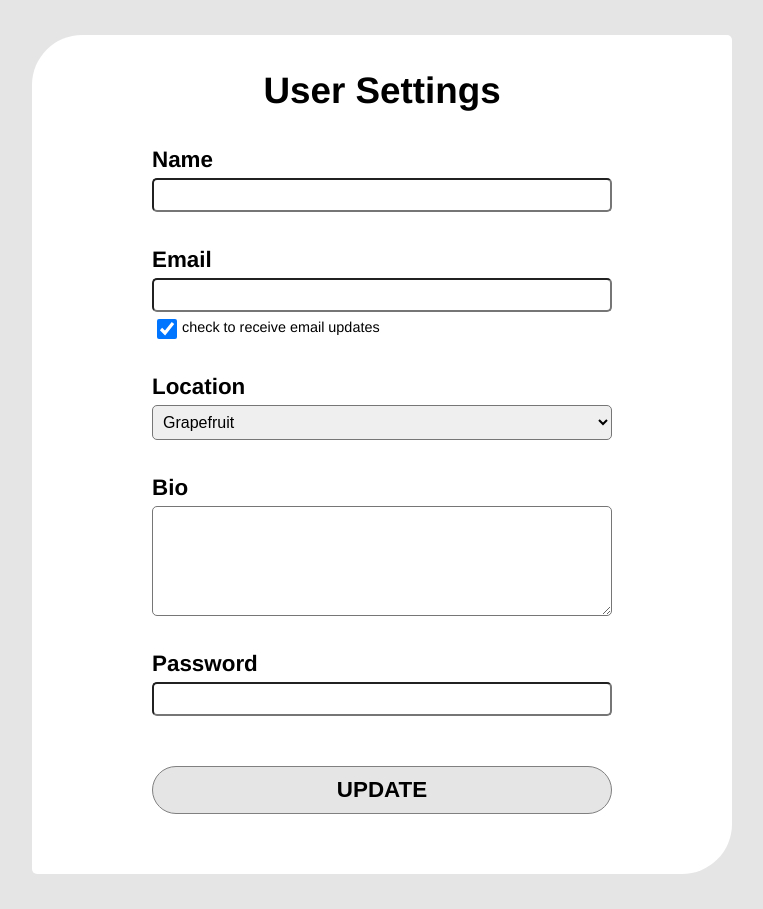
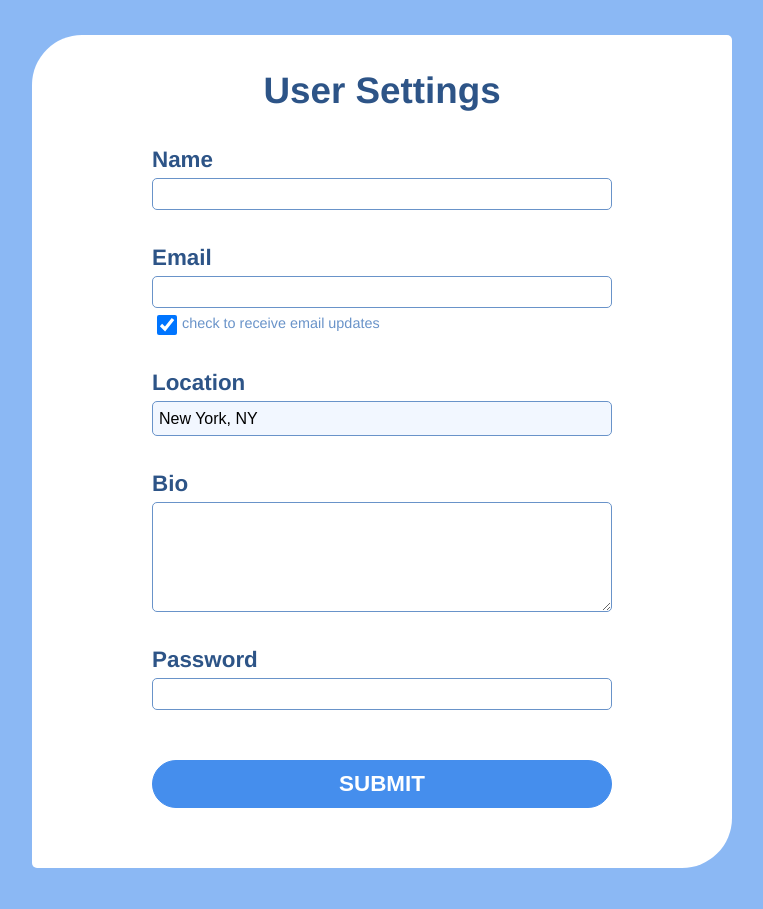
Before and after one commit to EvanPavley/user-frontend, a React (Create React App) app: page / in a window 1280 px wide. Shown: the whole page, without its empty margins (258-1021 px from the left). Built offline with nearby package versions, Linux system fonts and the light colour scheme; no server answers.

Commit message:
ui tweaks

```diff
--- a/src/components/app/App.css
+++ b/src/components/app/App.css
@@ -15,5 +15,6 @@
 .title{
   text-align: center;
   margin-bottom: 35px;
-  font-size: 2.3em
+  font-size: 2.3em;
+  color: #2d5487;
 }
--- a/src/components/app/App.js
+++ b/src/components/app/App.js
@@ -2,20 +2,40 @@ import React from 'react'
 
 import './App.css';
 import SettingsForm from'../settingsForm/SettingsForm'
+const BACKEND_URL = 'http://localhost:3001/userSettings'
 
 class App extends React.Component {
   state = {
+    id: '',
     name: '',
     email: '',
     updates: true,
     location: '',
     bio: '',
     password: '',
+    isClear: true,
   }
 
-  handleSubmit = (event) => {
-    event.preventDefault();
-    console.log(this.state);
+  componentDidMount() {
+    fetch(BACKEND_URL)
+      .then(r => r.json())
+      .then(currentSettings => {
+        currentSettings[0] !== undefined ?
+          this.setState({
+            id: currentSettings[0]._id,
+            name: currentSettings[0].name,
+            email: currentSettings[0].email,
+            updates: currentSettings[0].updates,
+            location: currentSettings[0].location,
+            bio: currentSettings[0].bio,
+            password: currentSettings[0].password,
+            isClear: false,
+          })
+        :
+          this.setState({
+            isClear: true,
+          })
+      })
   }
 
   handleChange = (event) => {
@@ -27,13 +47,20 @@ class App extends React.Component {
       [name]: value
     });
   }
+
+  handleSubmit = (event) => {
+    event.preventDefault();
+    console.log(this.state);
+  }
+
   render () {
+    console.log(this.state);
     return (
       <div className="app-container">
         <div className="userSettings-container">
           <h1 className="title">User Settings</h1>
           <SettingsForm
-            inputs={this.state}
+            settings={this.state}
             handleSubmit={this.handleSubmit}
             handleChange={this.handleChange}
             />
--- a/src/components/settingsForm/SettingsForm.css
+++ b/src/components/settingsForm/SettingsForm.css
@@ -1,6 +1,7 @@
 .settingsForm-label{
   font-size: 1.4em;
   margin-bottom: 5px;
+  color: #2d5487;
 }
 
 .settingsForm-input{
@@ -9,10 +10,12 @@
   width: 100%;
   margin-bottom: 35px;
   border-radius: 5px;
+  border: 1px solid #6993C9;
 }
 
 .textarea{
   height: 110px;
+  border: 1px solid #6993C9;
 }
 
 .email{
@@ -21,6 +24,11 @@
 
 .select{
   height: 35px;
+  padding-right: 10px;
+  -moz-appearance: none;
+  -webkit-appearance: none;
+  appearance: none;
+  background-color: #f2f7ff;
 }
 
 .password{
@@ -28,7 +36,8 @@
 }
 
 .submit{
-  background-color: #e5e5e5;
+  background-color: #458EED;
+  color: white;
 
   font-weight: bold;
   font-size: 1.4em;
@@ -37,7 +46,7 @@
   padding-bottom: 10px;
   margin-bottom: 0px;
 
-  border: 1px solid gray;
+  border: 1px solid #458EED;
   border-radius: 50px;
 
   text-transform: uppercase;
@@ -51,6 +60,7 @@
 .checkbox-text{
   font-size: .9em;
   margin-left: 5px;
+  color: #6993C9;
 }
 
 .checkbox {
@@ -58,3 +68,7 @@
   width: 20px;
 	height: 20px;
 }
+
+textarea:focus, input:focus, select:focus{
+    outline: none;
+}
--- a/src/components/settingsForm/SettingsForm.js
+++ b/src/components/settingsForm/SettingsForm.js
@@ -13,7 +13,7 @@ const SettingsForm = (props) => {
             type="text"
             name="name"
             onChange={(e) => props.handleChange(e)}
-            value={props.inputs.name}
+            value={props.settings.name}
             />
         </label>
         <label>
@@ -23,7 +23,7 @@ const SettingsForm = (props) => {
             type="text"
             name="email"
             onChange={(e) => props.handleChange(e)}
-            value={props.inputs.email}
+            value={props.settings.email}
             />
           <div className="settingsForm-checkbox-container">
             <input
@@ -31,7 +31,7 @@ const SettingsForm = (props) => {
               type="checkbox"
               name="updates"
               onChange={(e) => props.handleChange(e)}
-              checked={props.inputs.updates}
+              checked={props.settings.updates}
               />
             <p className="checkbox-text"> check to receive email updates</p>
           </div>
@@ -42,12 +42,12 @@ const SettingsForm = (props) => {
             className="settingsForm-input select"
             name="location"
             onChange={(e) => props.handleChange(e)}
-            value={props.inputs.location}
+            value={props.settings.location}
             >
-            <option value="grapefruit">Grapefruit</option>
-            <option value="lime">Lime</option>
-            <option value="coconut">Coconut</option>
-            <option value="mango">Mango</option>
+            <option value="New York, NY">New York, NY</option>
+            <option value="Chicago, IL">Chicago, IL</option>
+            <option value="Seattle, WA">Seattle, WA</option>
+            <option value="Los Angeles, CA">Los Angeles, CA</option>
           </select>
         </label>
         <label>
@@ -56,7 +56,7 @@ const SettingsForm = (props) => {
             className="settingsForm-input textarea"
             name="bio"
             onChange={(e) => props.handleChange(e)}
-            value={props.inputs.bio}
+            value={props.settings.bio}
             />
         </label>
         <label>
@@ -66,10 +66,13 @@ const SettingsForm = (props) => {
             type="Password"
             name="password"
             onChange={(e) => props.handleChange(e)}
-            value={props.inputs.password}
+            value={props.settings.password}
             />
         </label>
-        <input className="settingsForm-input submit" type="submit" value="Update" />
+        <input
+          className="settingsForm-input submit"
+          type="submit"
+          value={props.settings.isClear === true ? ("Submit"):("Update")} />
       </form>
     </div>
   )
--- a/src/index.css
+++ b/src/index.css
@@ -16,7 +16,7 @@ body {
   font-family: "Benton Sans", "Helvetica Neue", helvetica, arial, sans-serif;
   -webkit-font-smoothing: antialiased;
   -moz-osx-font-smoothing: grayscale;
-  background-color: #e5e5e5;
+  background-color: #8BB8F4;
 }
 
 code {
```
Also changed, not shown: public/arrow.svg (added).
